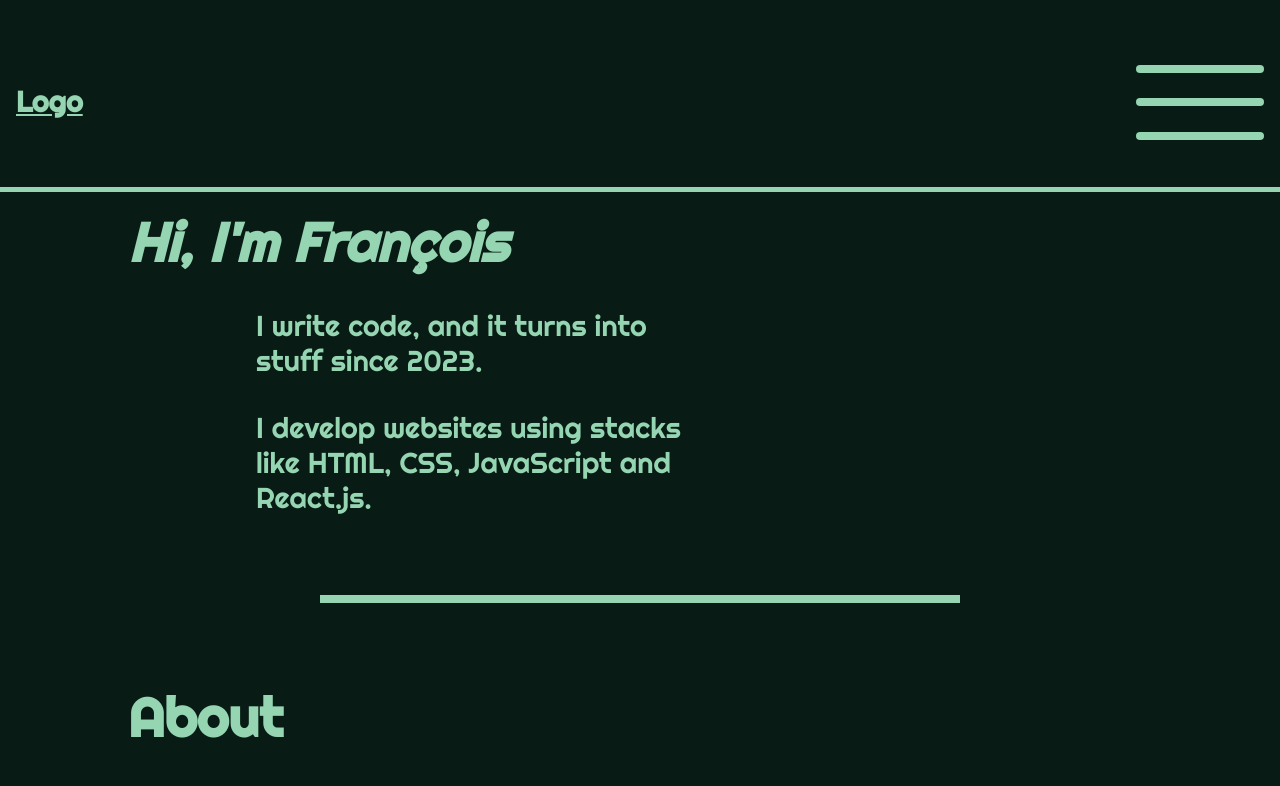
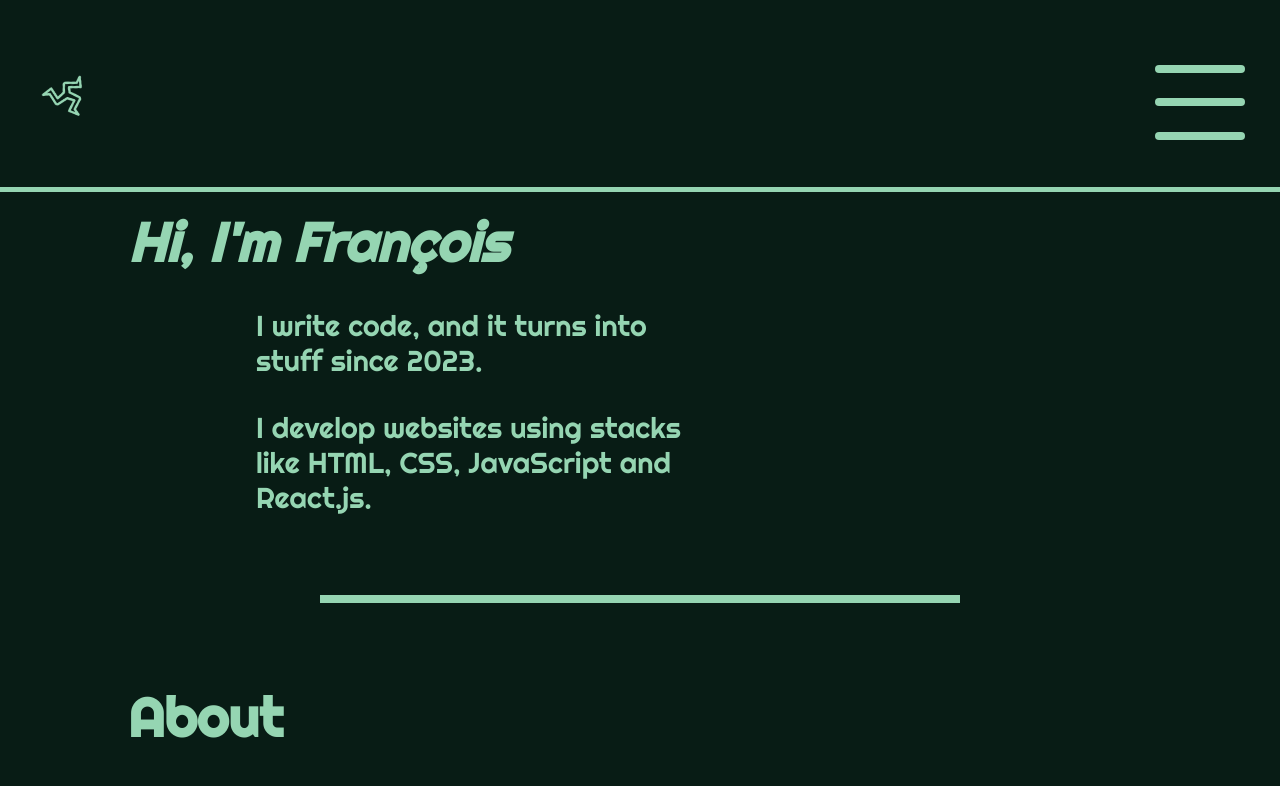
Before and after one commit to Yukitaori/Portfolio, a React (Vite) app: page / in a window 1280 px wide. Shown: the top 786 px of the page. Built offline with nearby package versions, Linux system fonts and the light colour scheme.

Commit message:
ajout du logo et animation

```diff
--- a/src/App.css
+++ b/src/App.css
@@ -18,20 +18,6 @@ body {
   color: var(--first-color);
   background-color: var(--second-color);
   font-family: var(--first-font);
-}
-
-nav {
-  position: fixed;
-  z-index: 2;
-  top: 0;
-  padding: 1em 0px 1em 0px;
-  border-bottom: 5px solid var(--first-color);
-  background-color: var(--second-color);
-  display: flex;
-  justify-content: space-between;
-  align-items: center;
-  width: 100%;
-  height: 15vw;
 }
 
 .separation {
--- a/src/components/Experiences.module.css
+++ b/src/components/Experiences.module.css
@@ -17,7 +17,7 @@
 }
 
 .iconImg {
-  width: 5vw;
+  width: 6vw;
   margin-right: .5em;
   height: auto;
   }
--- a/src/components/Logo.jsx
+++ b/src/components/Logo.jsx
@@ -1,8 +1,9 @@
 import React from 'react';
 import styles from "./Logo.module.css";
+import logo from "../assets/icons/celtic.png"
 
 export default function Logo() {
   return (
-    <h2 className={styles.logo}>Logo</h2>
+    <img className={styles.logo} src={logo} alt="Logo triskel" />
   )
 }
--- a/src/components/Logo.module.css
+++ b/src/components/Logo.module.css
@@ -1,4 +1,17 @@
 .logo {
-  margin-left: 1rem;
-  font-size: calc(1em + 1vw);
+  height: 5vh;
+  animation: like 3s infinite linear;
+  margin-left: 2vw;
 }
+
+@keyframes like {
+  0% {
+    transform: rotate( 0deg );
+  }
+  50% {
+    transform: rotate( 180deg );
+  }
+  100% {
+    transform: rotate( 360deg );
+  }
+};
--- a/src/components/MenuBurger.module.css
+++ b/src/components/MenuBurger.module.css
@@ -8,7 +8,10 @@
 }
 
 .menuBurger {
-  margin-right: 1em;
+  display: flex;
+  flex-direction: column;
+  justify-content: center;
+  align-items: center;
   background-color: var(--second-color);
   color: var(--first-color);
   height: fit-content;
@@ -19,7 +22,8 @@
 }
 
 .menuBurger div {
-  width: 10vw;
+  width: 7vw;
+  min-width: 3em;
   height: .5em;
   border-radius: 5px;
   background-color: var(--first-color);
--- a/src/components/Navbar.jsx
+++ b/src/components/Navbar.jsx
@@ -1,5 +1,6 @@
 import React, { useState } from 'react'
 import MenuBurger from './MenuBurger'
+import styles from './Navbar.module.css'
 import Menu from './Menu'
 import Logo from './Logo'
 
@@ -7,8 +8,10 @@ function Navbar({parts}) {
   const [showMenu, setShowMenu] = useState(false)
   return (
     <nav>
-      <Logo />
-      <MenuBurger showMenu={showMenu} setShowMenu={setShowMenu} />
+      <div className={styles.header}>
+        <Logo />
+        <MenuBurger showMenu={showMenu} setShowMenu={setShowMenu} />
+      </div>
       {showMenu ? <Menu parts={parts} setShowMenu={setShowMenu}/> : null}
     </nav>
   )
--- /dev/null
+++ b/src/components/Navbar.module.css
@@ -0,0 +1,14 @@
+.header {
+  display: flex;
+  justify-content: space-between;
+  align-items: center;
+  padding: 0px 1em 0px 1em;
+  position: fixed;
+  z-index: 2;
+  top: 0;
+  padding: 1em;
+  border-bottom: 5px solid var(--first-color);
+  background-color: var(--second-color);
+  width: 100%;
+  height: 15vw;
+}
--- a/src/components/Projects.module.css
+++ b/src/components/Projects.module.css
@@ -28,7 +28,7 @@
 }
 
 .stackImg {
-  width: 5vw;
+  width: 6vw;
   margin-right: .5em;
   height: auto;
   }
```
Also changed, not shown: src/assets/icons/celtic.png (added).
